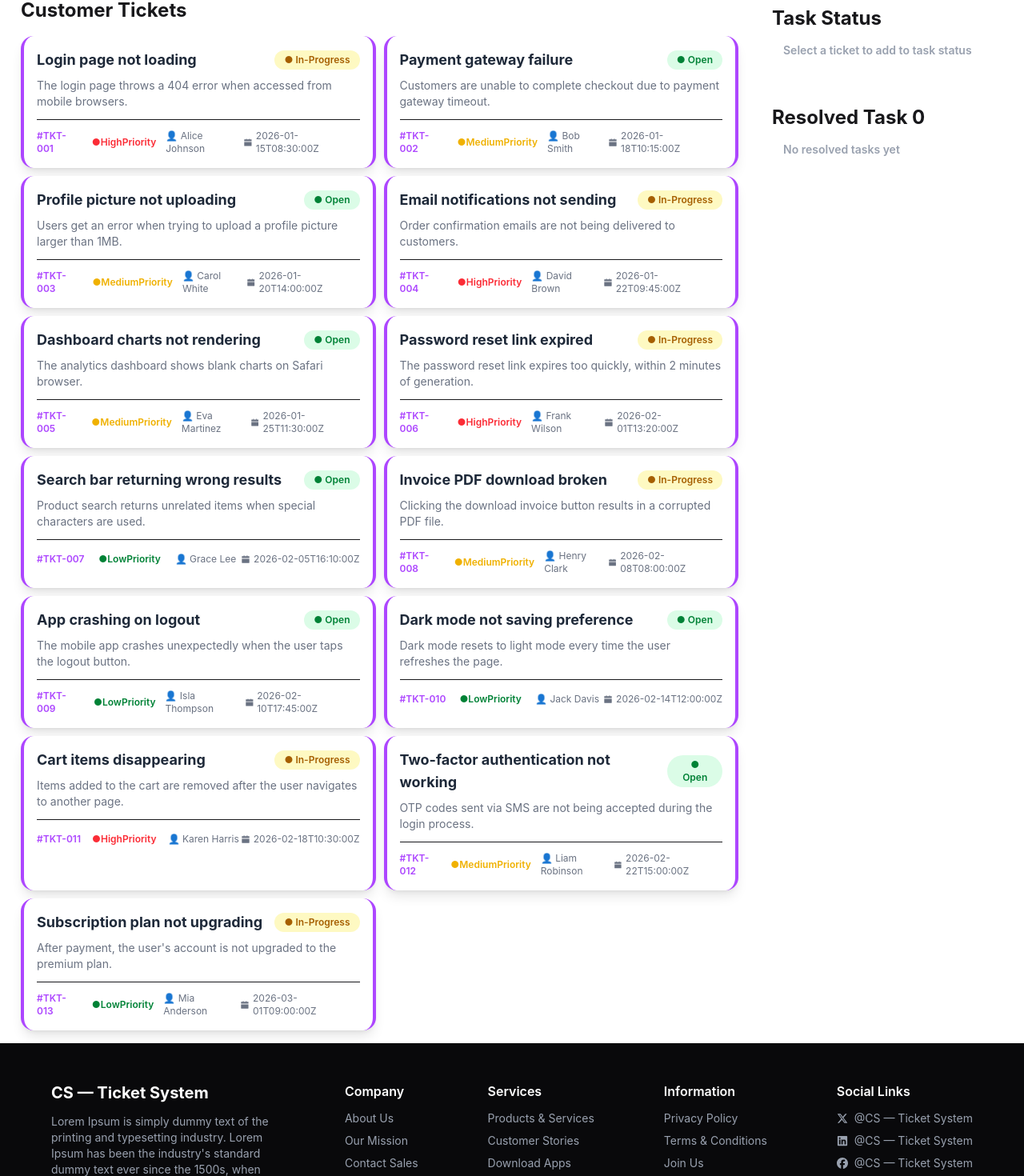
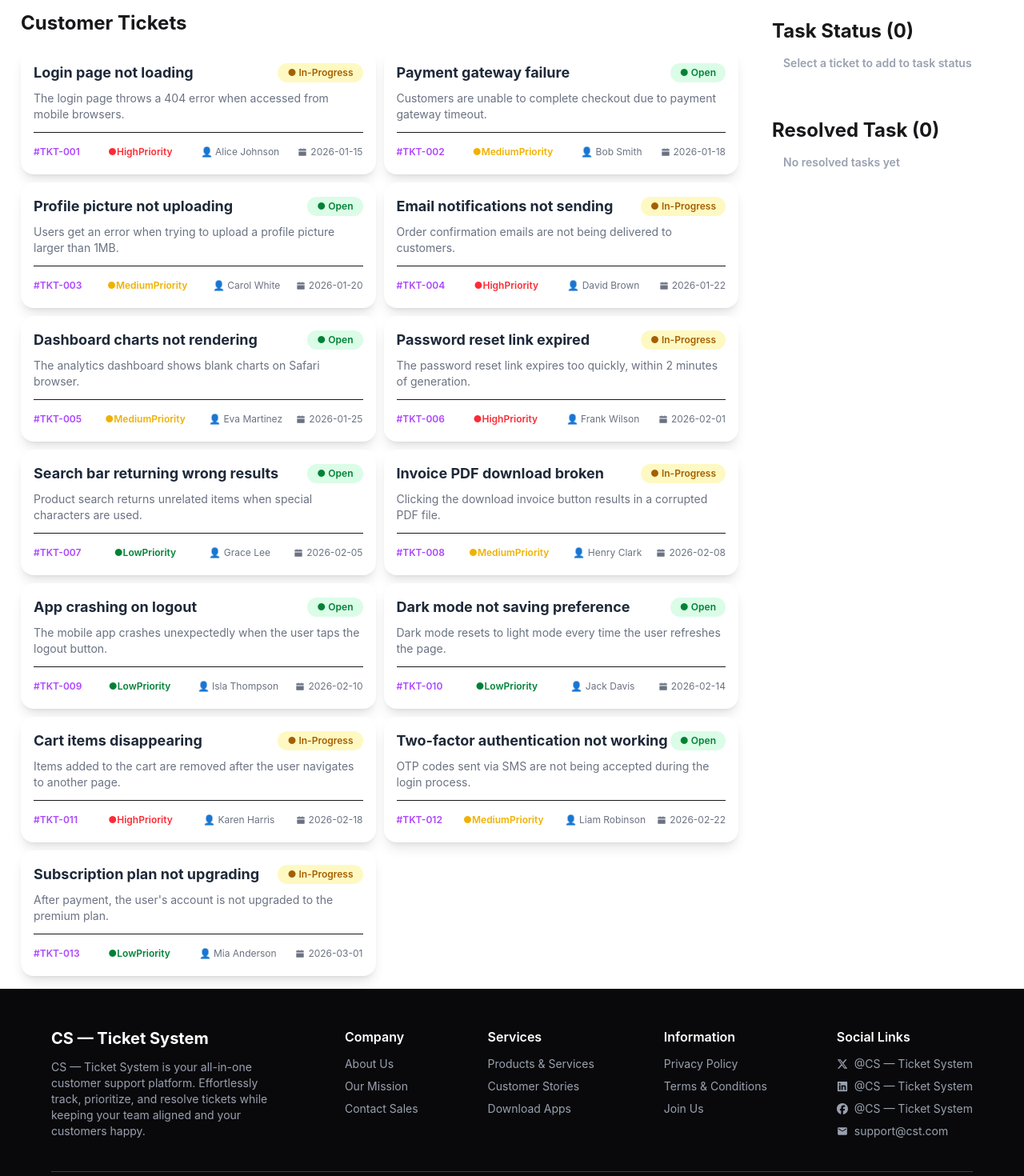
Before and after one commit to Samirsrz/CS-TicketSystem, a React (Vite) app: page / in a window 1280 px wide. Shown: the part 334-1804 px from the top of the page at 80% size. Built offline with nearby package versions, Linux system fonts and the light colour scheme.

Commit message:
Done with challenges requirements

```diff
--- a/public/tickets.json
+++ b/public/tickets.json
@@ -6,7 +6,7 @@
     "customer": "Alice Johnson",
     "priority": "HighPriority",
     "status": "In-Progress",
-    "createdAt": "2026-01-15T08:30:00Z"
+    "createdAt": "2026-01-15"
   },
   {
     "id": "TKT-002",
@@ -15,7 +15,7 @@
     "customer": "Bob Smith",
     "priority": "MediumPriority",
     "status": "Open",
-    "createdAt": "2026-01-18T10:15:00Z"
+    "createdAt": "2026-01-18"
   },
   {
     "id": "TKT-003",
@@ -24,7 +24,7 @@
     "customer": "Carol White",
     "priority": "MediumPriority",
     "status": "Open",
-    "createdAt": "2026-01-20T14:00:00Z"
+    "createdAt": "2026-01-20"
   },
   {
     "id": "TKT-004",
@@ -33,7 +33,7 @@
     "customer": "David Brown",
     "priority": "HighPriority",
     "status": "In-Progress",
-    "createdAt": "2026-01-22T09:45:00Z"
+    "createdAt": "2026-01-22"
   },
   {
     "id": "TKT-005",
@@ -42,7 +42,7 @@
     "customer": "Eva Martinez",
     "priority": "MediumPriority",
     "status": "Open",
-    "createdAt": "2026-01-25T11:30:00Z"
+    "createdAt": "2026-01-25"
   },
   {
     "id": "TKT-006",
@@ -51,7 +51,7 @@
     "customer": "Frank Wilson",
     "priority": "HighPriority",
     "status": "In-Progress",
-    "createdAt": "2026-02-01T13:20:00Z"
+    "createdAt": "2026-02-01"
   },
   {
     "id": "TKT-007",
@@ -60,7 +60,7 @@
     "customer": "Grace Lee",
     "priority": "LowPriority",
     "status": "Open",
-    "createdAt": "2026-02-05T16:10:00Z"
+    "createdAt": "2026-02-05"
   },
   {
     "id": "TKT-008",
@@ -69,7 +69,7 @@
     "customer": "Henry Clark",
     "priority": "MediumPriority",
     "status": "In-Progress",
-    "createdAt": "2026-02-08T08:00:00Z"
+    "createdAt": "2026-02-08"
   },
   {
     "id": "TKT-009",
@@ -78,7 +78,7 @@
     "customer": "Isla Thompson",
     "priority": "LowPriority",
     "status": "Open",
-    "createdAt": "2026-02-10T17:45:00Z"
+    "createdAt": "2026-02-10"
   },
   {
     "id": "TKT-010",
@@ -87,7 +87,7 @@
     "customer": "Jack Davis",
     "priority": "LowPriority",
     "status": "Open",
-    "createdAt": "2026-02-14T12:00:00Z"
+    "createdAt": "2026-02-14"
   },
   {
     "id": "TKT-011",
@@ -96,7 +96,7 @@
     "customer": "Karen Harris",
     "priority": "HighPriority",
     "status": "In-Progress",
-    "createdAt": "2026-02-18T10:30:00Z"
+    "createdAt": "2026-02-18"
   },
   {
     "id": "TKT-012",
@@ -105,7 +105,7 @@
     "customer": "Liam Robinson",
     "priority": "MediumPriority",
     "status": "Open",
-    "createdAt": "2026-02-22T15:00:00Z"
+    "createdAt": "2026-02-22"
   },
   {
     "id": "TKT-013",
@@ -114,6 +114,6 @@
     "customer": "Mia Anderson",
     "priority": "LowPriority",
     "status": "In-Progress",
-    "createdAt": "2026-03-01T09:00:00Z"
+    "createdAt": "2026-03-01"
   }
 ]
--- a/src/App.jsx
+++ b/src/App.jsx
@@ -36,11 +36,11 @@ function App() {
 
   return (
     <>
-  <div className="max-w-315 mx-auto">
+  <div className="lg:max-w-315 mx-auto">
      <Navbar></Navbar>
-<div className="w-full flex gap-2">
+<div className="w-full flex sm:p-2 lg:flex-row flex-col gap-2">
   <div
-    className="w-[710px] relative rounded-lg h-[250px] flex flex-col items-center justify-center text-white overflow-hidden"
+    className="lg:w-[710px] relative rounded-lg h-[250px] flex flex-col items-center justify-center text-white overflow-hidden"
     style={{ background: "linear-gradient(to right, #632EE3, #9F62F2)" }}
   >
     <img src={bg} className="absolute left-0 top-0 w-1/2 opacity-60" />
@@ -52,7 +52,7 @@ function App() {
   </div>
 
   <div
-    className="w-[710px] relative rounded-lg h-[250px] flex flex-col items-center justify-center text-white overflow-hidden"
+    className="lg:w-[710px] relative rounded-lg h-[250px] flex flex-col items-center justify-center text-white overflow-hidden"
     style={{ background: "linear-gradient(to right, #54CF68, #00827A)" }}
   >
     <img src={bg} className="absolute left-0 top-0 w-1/2 opacity-60" />
@@ -66,12 +66,12 @@ function App() {
 
 
 <div className="flex gap-8 w-full p-4">
-  <div className="w-[75%] ">
+  <div className="lg:w-[75%] sm:w-full ">
    <Suspense fallback={<span className="loading loading-bars loading-xl"></span>}>
     <CustomerTickets isResolved={isResolved} inProgress={inProgress} handleTicket={handleTicket} ticketPromise={ticketPromise}></CustomerTickets>
    </Suspense>
   </div>
-  <div className="w-[25%]">
+  <div className="lg:w-[25%] sm:w-full">
  <TaskStatus isResolved={isResolved} handleResolved={handleResolved} inProgress={inProgress}></TaskStatus>
   </div>
    </div>
--- a/src/Components/CustomerTickets/CustomerTickets.jsx
+++ b/src/Components/CustomerTickets/CustomerTickets.jsx
@@ -8,15 +8,13 @@ function CustomerTickets({inProgress,ticketPromise,handleTicket,isResolved}) {
 
 
  const ticketsData = use(ticketPromise);
-
+ const mainTicket = ticketsData.filter(ticket => !isResolved.find(t => t.id === ticket.id))
     return (
-        <div>
+        <div className='sm:w-full'>
             <h2 className='text-2xl font-bold mb-4'>Customer Tickets</h2>
-        <div className='grid grid-cols-2 gap-2.5'>
+        <div className='grid sm:w-full grid-cols-1 lg:grid-cols-2 gap-2.5'>
         {
-          ticketsData
-          .filter(ticket => !inProgress.find(t => t.id === ticket.id) && !isResolved.find(t=>t.id===ticket.id))
-          .map(ticket => (
+          mainTicket.map(ticket => (
             <TicketCard handleTicket={handleTicket} key={ticket.id} ticket={ticket} />
 
           ))
--- a/src/Components/Footer/Footer.jsx
+++ b/src/Components/Footer/Footer.jsx
@@ -6,54 +6,49 @@ function Footer() {
     <footer className='bg-neutral text-neutral-content px-16 py-12'>
 
       <div className='flex justify-between gap-8 mb-10'>
-
-        {/* Brand */}
         <div className='max-w-[280px]'>
           <h2 className='text-white font-bold text-xl mb-3'>CS — Ticket System</h2>
           <p className='text-sm text-gray-400'>
-            Lorem Ipsum is simply dummy text of the printing and typesetting industry.
-            Lorem Ipsum has been the industry's standard dummy text ever since the 1500s,
-            when an unknown printer took a galley of type and scrambled it to make a type specimen book.
+            CS — Ticket System is your all-in-one customer support platform.
+            Effortlessly track, prioritize, and resolve tickets while keeping
+            your team aligned and your customers happy.
           </p>
         </div>
 
-        {/* Company */}
+
         <div className='flex flex-col gap-2'>
           <h3 className='text-white font-semibold mb-1'>Company</h3>
-          <a className='text-gray-400 text-sm hover:text-white cursor-pointer'>About Us</a>
-          <a className='text-gray-400 text-sm hover:text-white cursor-pointer'>Our Mission</a>
-          <a className='text-gray-400 text-sm hover:text-white cursor-pointer'>Contact Sales</a>
+          <a className='text-gray-400 text-sm hover:text-white '>About Us</a>
+          <a className='text-gray-400 text-sm hover:text-white '>Our Mission</a>
+          <a className='text-gray-400 text-sm hover:text-white '>Contact Sales</a>
         </div>
 
-        {/* Services */}
         <div className='flex flex-col gap-2'>
           <h3 className='text-white font-semibold mb-1'>Services</h3>
-          <a className='text-gray-400 text-sm hover:text-white cursor-pointer'>Products & Services</a>
-          <a className='text-gray-400 text-sm hover:text-white cursor-pointer'>Customer Stories</a>
-          <a className='text-gray-400 text-sm hover:text-white cursor-pointer'>Download Apps</a>
+          <a className='text-gray-400 text-sm hover:text-white '>Products & Services</a>
+          <a className='text-gray-400 text-sm hover:text-white '>Customer Stories</a>
+          <a className='text-gray-400 text-sm hover:text-white '>Download Apps</a>
         </div>
 
-        {/* Information */}
         <div className='flex flex-col gap-2'>
           <h3 className='text-white font-semibold mb-1'>Information</h3>
-          <a className='text-gray-400 text-sm hover:text-white cursor-pointer'>Privacy Policy</a>
-          <a className='text-gray-400 text-sm hover:text-white cursor-pointer'>Terms & Conditions</a>
-          <a className='text-gray-400 text-sm hover:text-white cursor-pointer'>Join Us</a>
+          <a className='text-gray-400 text-sm hover:text-white '>Privacy Policy</a>
+          <a className='text-gray-400 text-sm hover:text-white'>Terms & Conditions</a>
+          <a className='text-gray-400 text-sm hover:text-white'>Join Us</a>
         </div>
 
-        {/* Social Links */}
         <div className='flex flex-col gap-2'>
           <h3 className='text-white font-semibold mb-1'>Social Links</h3>
-          <a className='text-gray-400 text-sm hover:text-white cursor-pointer flex items-center gap-2'>
+          <a className='text-gray-400 text-sm hover:text-white  flex items-center gap-2'>
             <FaXTwitter /> @CS — Ticket System
           </a>
-          <a className='text-gray-400 text-sm hover:text-white cursor-pointer flex items-center gap-2'>
+          <a className='text-gray-400 text-sm hover:text-white  flex items-center gap-2'>
             <FaLinkedin /> @CS — Ticket System
           </a>
-          <a className='text-gray-400 text-sm hover:text-white cursor-pointer flex items-center gap-2'>
+          <a className='text-gray-400 text-sm hover:text-white  flex items-center gap-2'>
             <FaFacebook /> @CS — Ticket System
           </a>
-          <a className='text-gray-400 text-sm hover:text-white cursor-pointer flex items-center gap-2'>
+          <a className='text-gray-400 text-sm hover:text-white  flex items-center gap-2'>
             <MdEmail /> support@cst.com
           </a>
         </div>
--- a/src/Components/TaskStatus/TaskStatus.jsx
+++ b/src/Components/TaskStatus/TaskStatus.jsx
@@ -4,7 +4,7 @@ function TaskStatus({isResolved,inProgress,handleResolved}) {
       return (
     <div className='w-full flex flex-col gap-11 p-2.5'>
       <div>
-        <h1 className='text-2xl font-bold'>Task Status</h1>
+        <h1 className='text-2xl font-bold'>Task Status ({inProgress.length})</h1>
         <div className='p-3.5 w-full flex flex-col gap-2'>
           {
            inProgress.length === 0? <h3 className='text-gray-400 text-sm font-semibold'>Select a ticket to add to task status</h3>
@@ -26,7 +26,7 @@ function TaskStatus({isResolved,inProgress,handleResolved}) {
       </div>
 
       <div>
-        <h1 className='text-2xl font-bold'>Resolved Task {isResolved.length}</h1>
+        <h1 className='text-2xl font-bold'>Resolved Task ({isResolved.length})</h1>
            <div className='p-3.5 w-full flex flex-col gap-2'>
           {
            isResolved.length === 0? <h3 className='text-gray-400 text-sm font-semibold'>No resolved tasks yet</h3>
--- a/src/Components/TicketCard/TicketCard.jsx
+++ b/src/Components/TicketCard/TicketCard.jsx
@@ -6,10 +6,10 @@ function TicketCard({ticket,handleTicket}) {
 
 
  return (
-              <div onClick={()=>handleTicket(ticket)} className='bg-base-100 rounded-2xl shadow-lg p-4  border-l-4 border-purple-500 border-r-4'>
-  <div className='flex justify-between items-center mb-2'>
+              <div onClick={()=>handleTicket(ticket)} className='bg-base-100 rounded-2xl shadow-lg p-4 sm:w-full'>
+  <div className='flex flex-col lg:flex-row justify-between items-center mb-2'>
     <h1 className='text-lg font-bold text-gray-800'>{ticket.title}</h1>
-    <button className={`text-xs font-semibold px-3 py-1 rounded-full
+    <button className={`text-xs font-semibold sm:p-1 lg:px-3 lg:py-1 rounded-full
         ${ticket.status === "Open" ? "bg-green-100 text-green-700" :
           ticket.status === "In-Progress" ? "bg-yellow-100 text-yellow-700" :
           "bg-blue-100 text-blue-700"}`}>
@@ -23,7 +23,7 @@ function TicketCard({ticket,handleTicket}) {
 
   <hr className='mb-3' />
 
-  <div className='flex justify-between items-center text-xs text-gray-500'>
+  <div className='flex flex-col lg:flex-row lg:justify-between lg:items-center text-xs text-gray-500'>
     <span className='font-semibold text-purple-500'>#{ticket.id}</span>
     <span className={`font-semibold px-3 py-1 rounded-full
         ${ticket.priority === "HighPriority" ?  "text-red-500" :
```
